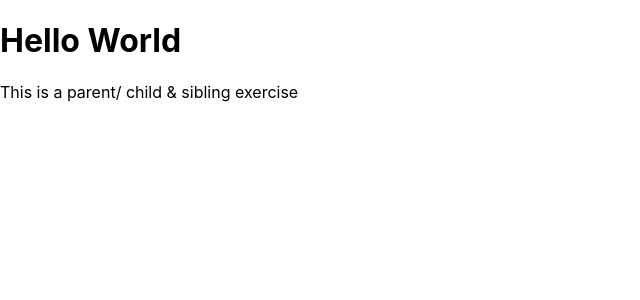
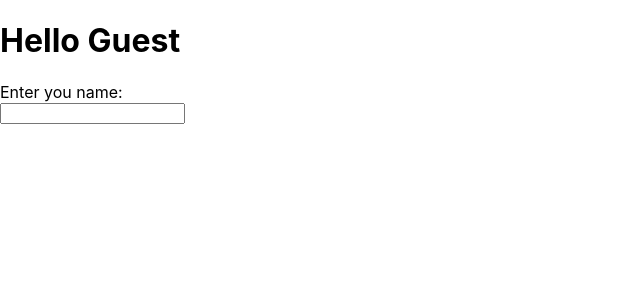
Before and after one commit to MEHMET0665/Greeting-App, a React (Create React App) app: page / in a window 1280 px wide. Shown: the top 300 px of the page, without its empty margins (0-640 px from the left). Built offline with nearby package versions, Linux system fonts and the light colour scheme.

Commit message:
create firs component

```diff
--- a/src/App.js
+++ b/src/App.js
@@ -1,23 +1,9 @@
-import logo from './logo.svg';
-import './App.css';
-
 function App() {
   return (
-    <div className="App">
-      <header className="App-header">
-        <img src={logo} className="App-logo" alt="logo" />
-        <p>
-          Edit <code>src/App.js</code> and save to reload.
-        </p>
-        <a
-          className="App-link"
-          href="https://reactjs.org"
-          target="_blank"
-          rel="noopener noreferrer"
-        >
-          Learn React
-        </a>
-      </header>
+    <div>
+    <h1>Hello Guest</h1>
+    <label htmlFor="username">Enter you name:</label><br/>
+    <input id="username" type="text"/>
     </div>
   );
 }
--- a/src/index.js
+++ b/src/index.js
@@ -1,19 +1,14 @@
 import React from 'react';
 import ReactDOM from 'react-dom';
 import './index.css';
-// import App from './App';S
+import App from './App';
 import reportWebVitals from './reportWebVitals';
 
-function PrintHeader(){
-  const heading1=(
-  <div>
-    <h1>Hello World</h1>
-    <p>This is a parent/ child & sibling exercise</p>
-  </div>)
-  return heading1
-}
-
-ReactDOM.render(<PrintHeader/>, document.getElementById('root')
+ReactDOM.render(
+  <React.StrictMode>
+    <App />
+  </React.StrictMode>,
+  document.getElementById('root')
 );
 
 // If you want to start measuring performance in your app, pass a function
```
Also changed, not shown: 1 other file (tests, documents, lock files or other folders).
